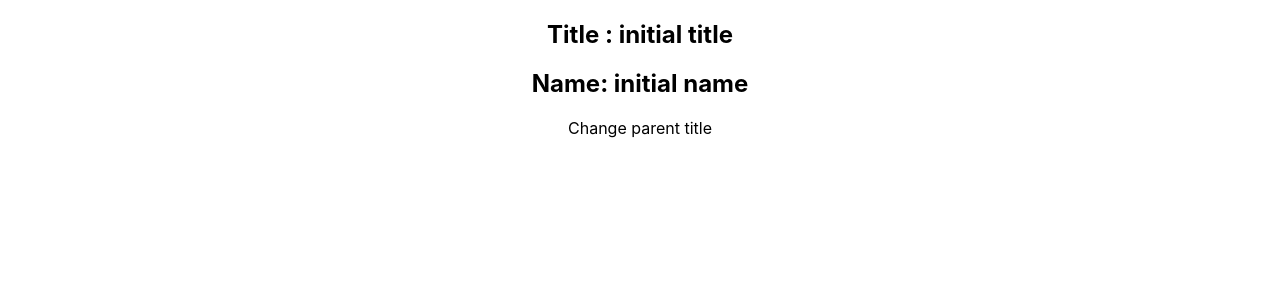
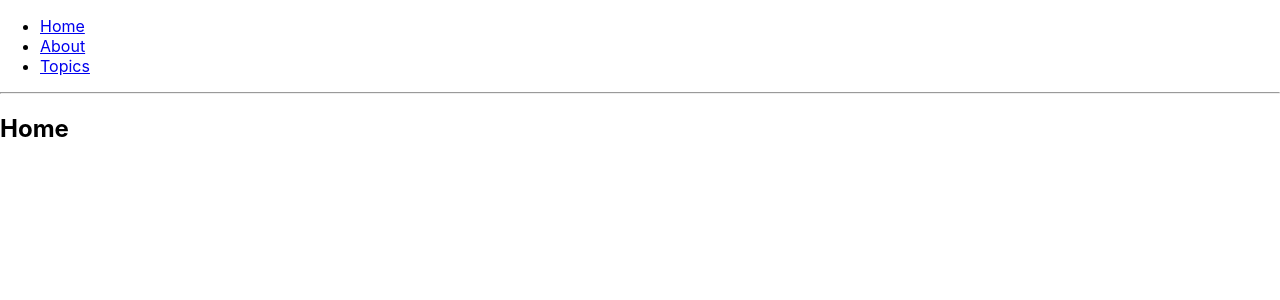
Before and after one commit to zhaojunjie163/myreact, a React (Create React App) app: page / in a window 1280 px wide. Shown: the top 300 px of the page. Built offline with nearby package versions, Linux system fonts and the light colour scheme.

Commit message:
explore: router

```diff
--- a/package.json
+++ b/package.json
@@ -6,6 +6,7 @@
     "prop-types": "^15.7.2",
     "react": "^16.8.4",
     "react-dom": "^16.8.4",
+    "react-router-dom": "^4.3.1",
     "react-scripts": "2.1.8"
   },
   "scripts": {
--- a/src/App.js
+++ b/src/App.js
@@ -22,6 +22,8 @@ class App extends Component {
                 title= {this.state.title}
                 onClick={this.onClick}
             />
+
+            <input value='name'></input>
         </div>;
     }
 
--- a/src/index.js
+++ b/src/index.js
@@ -1,13 +1,13 @@
 import React from 'react';
 import ReactDOM from 'react-dom';
 import './index.css';
-import App from './App';
+import BasicExample from './router';
 import * as serviceWorker from './serviceWorker';
 
 
 //This is the entry point of whole application
 
-ReactDOM.render(<App />, document.getElementById('root'));
+ReactDOM.render(<BasicExample />, document.getElementById('root'));
 
 // If you want your app to work offline and load faster, you can change
 // unregister() to register() below. Note this comes with some pitfalls.
--- /dev/null
+++ b/src/router.js
@@ -0,0 +1,80 @@
+import React from "react";
+import { BrowserRouter as Router, Route, Link } from "react-router-dom";
+
+function BasicExample() {
+    return (
+        <Router>
+            <div>
+                <ul>
+                    <li>
+                        <Link to="/">Home</Link>
+                    </li>
+                    <li>
+                        <Link to="/about">About</Link>
+                    </li>
+                    <li>
+                        <Link to="/topics">Topics</Link>
+                    </li>
+                </ul>
+
+                <hr />
+
+                <Route exact path="/" component={Home} />
+                <Route path="/about" component={About} />
+                <Route path="/topics" component={Topics} />
+            </div>
+        </Router>
+    );
+}
+
+function Home() {
+    return (
+        <div>
+            <h2>Home</h2>
+        </div>
+    );
+}
+
+function About() {
+    return (
+        <div>
+            <h2>About</h2>
+        </div>
+    );
+}
+
+function Topics({ match }) {
+    return (
+        <div>
+            <h2>Topics</h2>
+            <ul>
+                <li>
+                    <Link to={`${match.url}/rendering`}>Rendering with React</Link>
+                </li>
+                <li>
+                    <Link to={`${match.url}/components`}>Components</Link>
+                </li>
+                <li>
+                    <Link to={`${match.url}/props-v-state`}>Props v. State</Link>
+                </li>
+            </ul>
+
+            <Route path={`${match.path}/:topicId`} component={Topic} />
+            <Route
+                exact
+                path={match.path}
+                render={() => <h3>Please select a topic.</h3>}
+            />
+        </div>
+    );
+}
+
+function Topic({ match }) {
+    return (
+        <div>
+            <h3>{match.params.topicId}</h3>
+        </div>
+    );
+}
+
+export default BasicExample;
```
Also changed, not shown: 2 other files (tests, documents, lock files or other folders).
